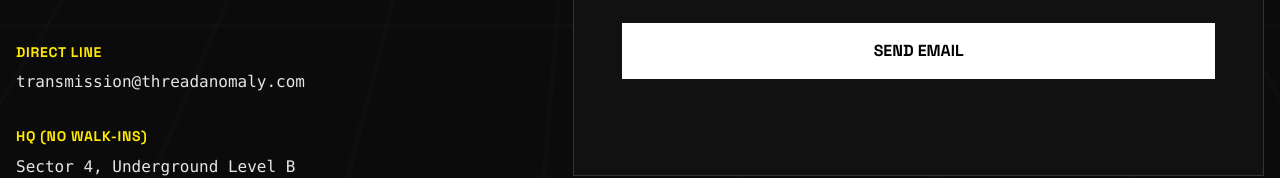
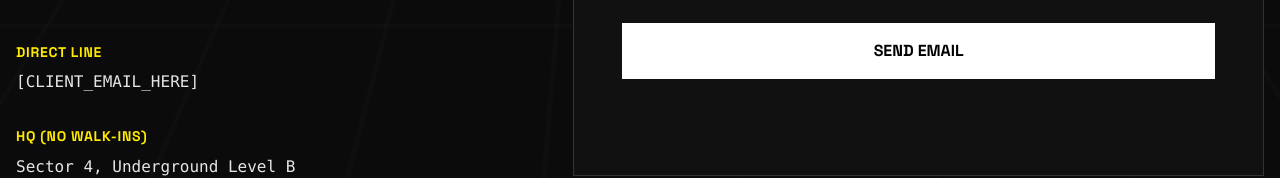
Before and after one commit to ramshaa01/thread-anomaly, a Next.js app: page /contact in a window 1280 px wide. Shown: the part 378-556 px from the top of the page. Built offline with nearby package versions, Linux system fonts and the light colour scheme; no server answers.

Commit message:
Swap placeholder email to [CLIENT_EMAIL_HERE]

```diff
--- a/src/app/contact/page.tsx
+++ b/src/app/contact/page.tsx
@@ -32,7 +32,7 @@ export default function Contact() {
           <div className="space-y-8">
             <div>
               <h3 className="font-bold uppercase tracking-wider text-[#FFEA00] mb-2 text-sm">Direct Line</h3>
-              <p className="text-[#E5E5E5] font-mono">transmission@threadanomaly.com</p>
+              <p className="text-[#E5E5E5] font-mono">[CLIENT_EMAIL_HERE]</p>
             </div>
 
             <div>
@@ -68,7 +68,7 @@ export default function Contact() {
                 Click below to open a secure line.
               </p>
               <a
-                href="mailto:transmission@threadanomaly.com"
+                href="mailto:[CLIENT_EMAIL_HERE]"
                 className="inline-block w-full bg-white text-black font-black uppercase py-4 hover:bg-[#00FF41] transition-colors"
               >
                 Send Email
```
